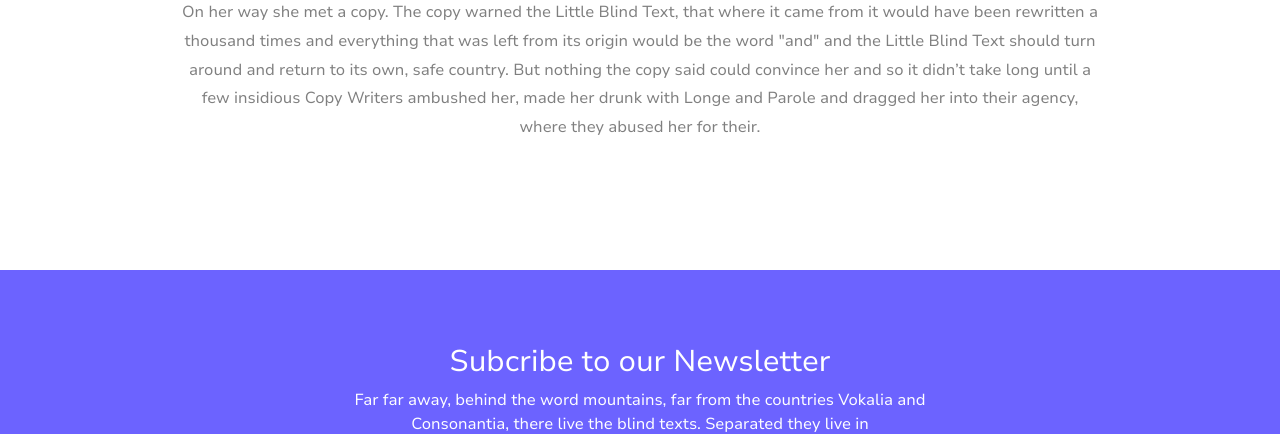
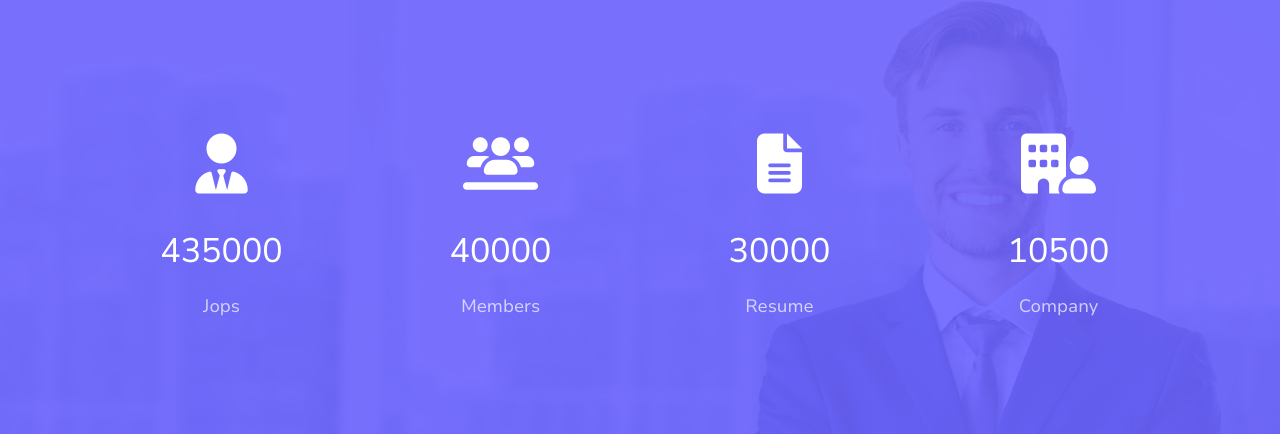
Before and after one commit to lobna0-0/TalentLoop, an Angular app: page /about in a window 1280 px wide. Shown: the part 1150-1584 px from the top of the page. Built offline with nearby package versions, Linux system fonts and the light colour scheme.

Commit message:
Update about adding the counter section

```diff
--- a/src/app/about/about.component.css
+++ b/src/app/about/about.component.css
@@ -5,6 +5,7 @@
   object-position: center;
   background-size: cover;
   background-position: top right;
+  background-attachment: fixed;
 }
 .about-cont{
   height: calc(100% - 59.33px);
@@ -17,9 +18,9 @@
 }
 .about-text{
   font-size: 60px;
-  font-weight: 800;
+  font-weight: 900;
   line-height: 1.2;
-  font-family: var(--sub-font-family);
+  font-family: var(--main-font-family);
   margin: 0px;
   padding: 0px;
 }
--- a/src/app/about/about.component.html
+++ b/src/app/about/about.component.html
@@ -5,10 +5,20 @@
       <div>
         <nav style="--bs-breadcrumb-divider: '>'" aria-label="breadcrumb">
           <ol class="breadcrumb mb-0">
-            <li class="breadcrumb-item ">
-              <a class="text-black text-decoration-none" aria-current="page" routerLink="/" routerLinkActive="active" [routerLinkActiveOptions]="{ exact: true }">HOME</a>
+            <li class="breadcrumb-item">
+              <a
+                class="text-black text-decoration-none"
+                aria-current="page"
+                routerLink="/"
+                routerLinkActive="active"
+                [routerLinkActiveOptions]="{ exact: true }"
+                >HOME</a
+              >
             </li>
-            <li class="breadcrumb-item active text-black-50" aria-current="page">
+            <li
+              class="breadcrumb-item active text-black-50"
+              aria-current="page"
+            >
               ABOUT
             </li>
           </ol>
@@ -25,13 +35,31 @@
       <div class="col-md-10 d-flex flex-column">
         <div class="row justify-content-center">
           <div class="col-md-9">
-            <img class="img-fluid" src="./img/undraw_work_time_lhoj.svg" alt="">
-            <h2 class="mb-4 d-flex justify-content-center">Welcome to TalentLoop</h2>
+            <!-- <img class="img-fluid" src="./img/undraw_work_time_lhoj.svg" alt=""> -->
+            <h2 class="mb-4 d-flex justify-content-center">
+              Welcome to TalentLoop
+            </h2>
           </div>
-          <p class="text-black-50 text-center px-3">Far far away, behind the word mountains, far from the countries Vokalia and Consonantia, there live the blind texts. Separated they live in Bookmarksgrove right at the coast of the Semantics, a large language ocean.</p>
-          <p class="text-black-50 text-center px-3">On her way she met a copy. The copy warned the Little Blind Text, that where it came from it would have been rewritten a thousand times and everything that was left from its origin would be the word "and" and the Little Blind Text should turn around and return to its own, safe country. But nothing the copy said could convince her and so it didn’t take long until a few insidious Copy Writers ambushed her, made her drunk with Longe and Parole and dragged her into their agency, where they abused her for their.</p>
+          <p class="text-black-50 text-center px-3">
+            Far far away, behind the word mountains, far from the countries
+            Vokalia and Consonantia, there live the blind texts. Separated they
+            live in Bookmarksgrove right at the coast of the Semantics, a large
+            language ocean.
+          </p>
+          <p class="text-black-50 text-center px-3">
+            On her way she met a copy. The copy warned the Little Blind Text,
+            that where it came from it would have been rewritten a thousand
+            times and everything that was left from its origin would be the word
+            "and" and the Little Blind Text should turn around and return to its
+            own, safe country. But nothing the copy said could convince her and
+            so it didn’t take long until a few insidious Copy Writers ambushed
+            her, made her drunk with Longe and Parole and dragged her into their
+            agency, where they abused her for their.
+          </p>
         </div>
       </div>
     </div>
   </div>
 </div>
+
+<app-counter-testimonials></app-counter-testimonials>
--- a/src/app/counter-testimonials/counter-testimonials.component.css
+++ b/src/app/counter-testimonials/counter-testimonials.component.css
@@ -0,0 +1,36 @@
+.main3 {
+  padding: 100px 0px;
+  background-image: url("../../../public/img/bg_1.jpg");
+  object-fit: cover;
+  object-position: center;
+  background-size: cover;
+  background-position: top center;
+  background-attachment: fixed;
+  position: relative;
+}
+
+.main3::after {
+  content: "";
+  background-color: var(--sub1-background-color);
+  position: absolute;
+  height: 100%;
+  width: 100%;
+  top: 0;
+  bottom: 0;
+  opacity: .9;
+}
+
+.main3 .num {
+  font-size: 34px;
+  font-weight: 500;
+}
+
+.main3 .descrp {
+  font-size: 18px;
+  font-weight: 500;
+  color: #ffffffb3;
+}
+
+.main3 span i {
+  font-size: 60px;
+}
--- a/src/app/counter-testimonials/counter-testimonials.component.html
+++ b/src/app/counter-testimonials/counter-testimonials.component.html
@@ -1 +1,38 @@
-<p>counter-testimonials works!</p>
+<div class="main3 mb-5">
+  <div class="container">
+    <div class="row justify-content-center">
+      <div class="col-md-12 z-1 py-3 row">
+        <div class="col-md-3 my-5">
+          <div class="d-flex flex-column text-center">
+            <span><i class="fa-solid fa-user-tie text-white mb-3"></i></span>
+            <span class="num text-white py-3">{{ jopCount }}</span>
+            <span class="descrp">Jops</span>
+          </div>
+        </div>
+        <div class="col-md-3 my-5">
+          <div class="d-flex flex-column text-center">
+            <span><i class="fa-solid fa-users-line text-white mb-3"></i></span>
+            <span class="num text-white py-3">{{ memberCount }}</span>
+            <span class="descrp">Members</span>
+          </div>
+        </div>
+        <div class="col-md-3 my-5">
+          <div class="d-flex flex-column text-center">
+            <span><i class="fa-solid fa-file-lines text-white mb-3"></i></span>
+            <span class="num text-white py-3">{{ resumeCount }}</span>
+            <span class="descrp">Resume</span>
+          </div>
+        </div>
+        <div class="col-md-3 my-5">
+          <div class="d-flex flex-column text-center">
+            <span
+              ><i class="fa-solid fa-building-user text-white mb-3"></i
+            ></span>
+            <span class="num text-white py-3">{{ companyCount }}</span>
+            <span class="descrp">Company</span>
+          </div>
+        </div>
+      </div>
+    </div>
+  </div>
+</div>
--- a/src/app/counter-testimonials/counter-testimonials.component.ts
+++ b/src/app/counter-testimonials/counter-testimonials.component.ts
@@ -7,4 +7,57 @@ import { Component } from '@angular/core';
 })
 export class CounterTestimonialsComponent {
 
+  jopCount: number = 0;
+  jopCountStop: any;
+
+  memberCount: number = 0;
+  memberCountStop: any;
+
+  resumeCount: number = 0;
+  resumeCountStop: any;
+
+  companyCount: number = 0;
+  companyCountStop: any;
+  constructor() {
+    // Start the counter directly in the constructor
+    this.jopCountStop = setInterval(() => {
+      this.jopCount += 1123;  // Increment count
+
+      // Stop when reaching 435000
+      if (this.jopCount >= 435000) {
+        clearInterval(this.jopCountStop);
+        this.jopCount = 435000;
+      }
+    }, 4);  // Set the interval to 5ms for smoother counting
+
+    this.memberCountStop = setInterval(() => {
+      this.memberCount += 123;  // Increment count
+
+      // Stop when reaching 40000
+      if (this.memberCount >= 40000) {
+        clearInterval(this.memberCountStop);
+        this.memberCount = 40000;
+      }
+    }, 4);  // Set the interval to 5ms for smoother counting
+
+    this.resumeCountStop = setInterval(() => {
+      this.resumeCount += 123;
+
+      if (this.resumeCount >= 30000) {
+        clearInterval(this.resumeCountStop)
+        this.resumeCount = 30000;
+      }
+    }, 6)
+
+    this.companyCountStop = setInterval(() => {
+      this.companyCount += 43;
+
+      if (this.companyCount >= 10500) {
+        clearInterval(this.companyCountStop)
+        this.companyCount = 10500;
+      }
+    }, 6)
+
+
+  }
 }
```
